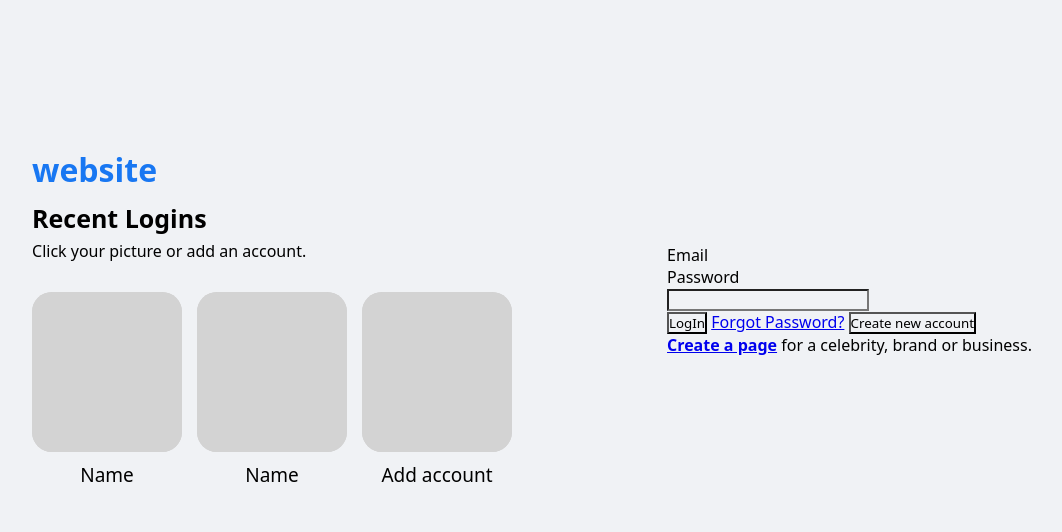
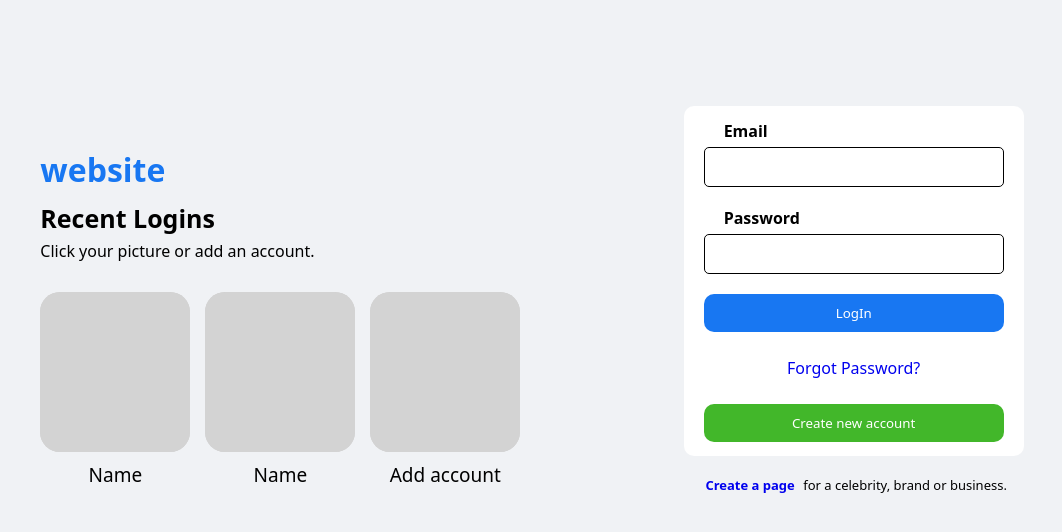
Before and after one commit to leenrd/LogIn-page, a plain HTML site: page index.html in a window 1280 px wide. Shown: the whole page, without its empty margins (108-1170 px from the left). Drawn offline with Linux system fonts and the light colour scheme.

Commit message:
Finished form section in style.css

```diff
--- a/index.html
+++ b/index.html
@@ -35,14 +35,15 @@
 
         <div class="form-section">
             <div class="form">
-                <label for="username">Email</label><br>
-                <label for="pass">Password</label><br>
-                <input type="password" id="pass" name="pass"><br>
+                <label for="username">Email</label>
+                <input type="text" id="username" name="username">
+                <label for="pass">Password</label>
+                <input type="password" id="pass" name="pass">
                 <button>LogIn</button>
                 <a href="/">Forgot Password?</a>
-                <button>Create new account</button>
+                <button id="createnew">Create new account</button>
             </div>
-            <p><a href="/"><strong>Create a page</strong></a> for a celebrity, brand or business.</p>
+            <p id="subtext"><a href="/"><strong>Create a page</strong></a> for a celebrity, brand or business.</p>
         </div>
     </div>
 
--- a/style.css
+++ b/style.css
@@ -52,3 +52,58 @@ h3{
     font-size: 19px;
     text-align: center;
 }
+
+.form{
+    background-color: white;
+    height: 350px;
+    border-radius: 10px;
+    margin-bottom: 20px;
+    display: flex;
+    flex-direction: column;
+    align-items: center;
+    justify-content: center;
+    padding: 10px;
+}
+
+a{
+    background:none;
+    text-align: center;
+    margin: 5px;
+    text-decoration: none;
+}
+
+label{
+    background: white;
+    font-weight: bolder;
+    margin: 20px 0 5px 30px;
+    align-self: flex-start;
+}
+
+input[type=password],
+input[type=text]{
+    background-color: white;
+    padding: 10px;
+    border: 1px solid black;
+    border-radius: 5px;
+    height: 40px;
+    width: 300px;
+}
+
+button{
+    width: 300px;
+    margin: 20px 10px;
+    color: white;
+    border: none;
+    border-radius: 10px;
+    padding: 10px;
+    background-color: #1877F2;
+}
+
+#createnew{
+    background-color: #42B72A;
+}
+
+#subtext{
+    text-align: center;
+    font-size: 13px;
+}
```
